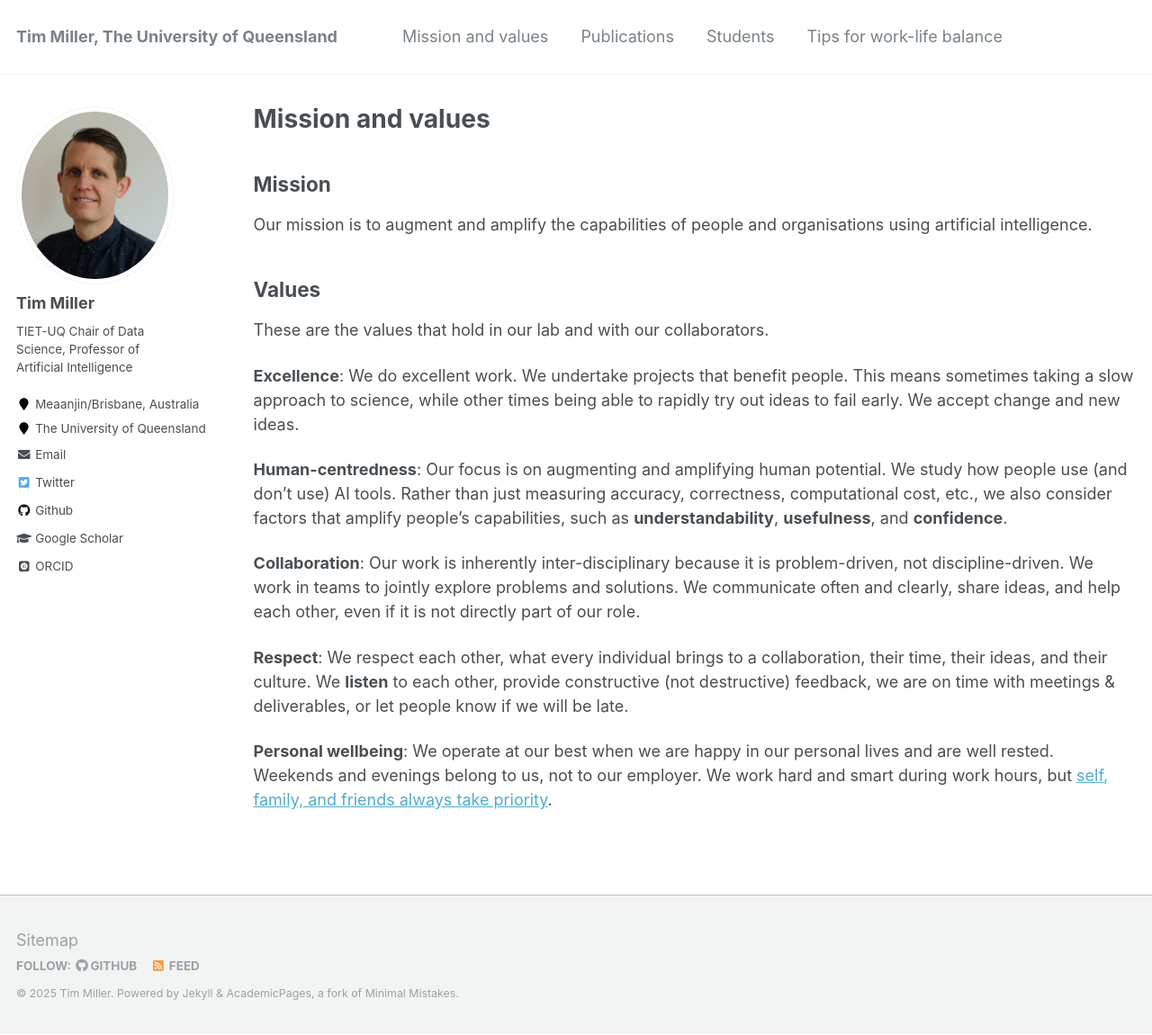
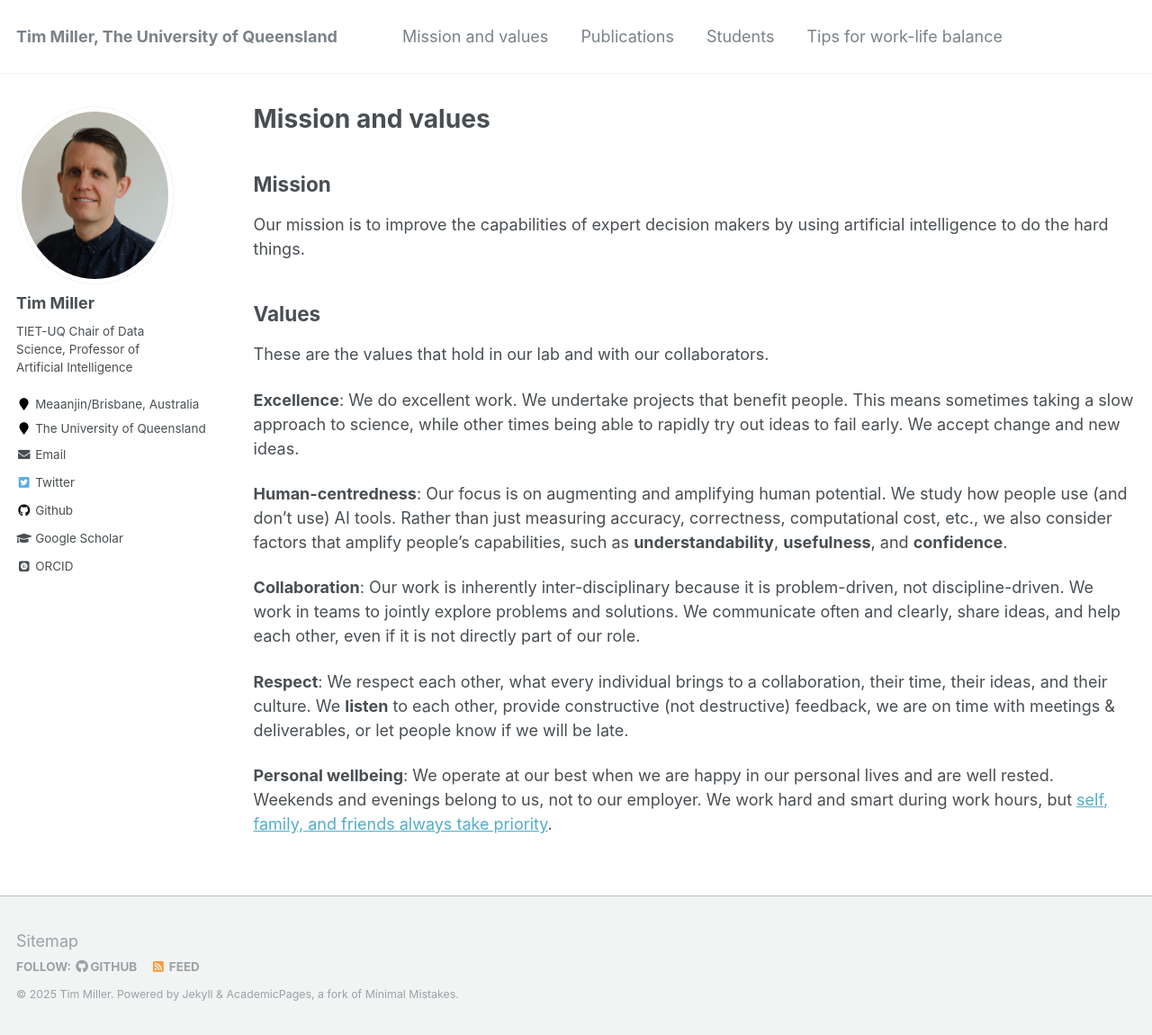
Before and after one commit to uqtmiller/uqtmiller.github.io, a Jekyll site: the page built from _pages/mission_and_values.md, in a window 1280 px wide and 1150 px high. Shown: the whole window at 90% size. Built offline with Jekyll 4.4.1, drawn with Linux system fonts in a browser that asks for light colours; some web fonts are replaced.

Commit message:
Update mission_and_values.md

```diff
--- a/_pages/mission_and_values.md
+++ b/_pages/mission_and_values.md
@@ -7,7 +7,7 @@ author_profile: true
 
 ## Mission
 
-Our mission is to augment and amplify the capabilities of people and organisations using artificial intelligence.
+Our mission is to improve the capabilities of expert decision makers by using artificial intelligence to do the hard things.
 
 
 ## Values
```
